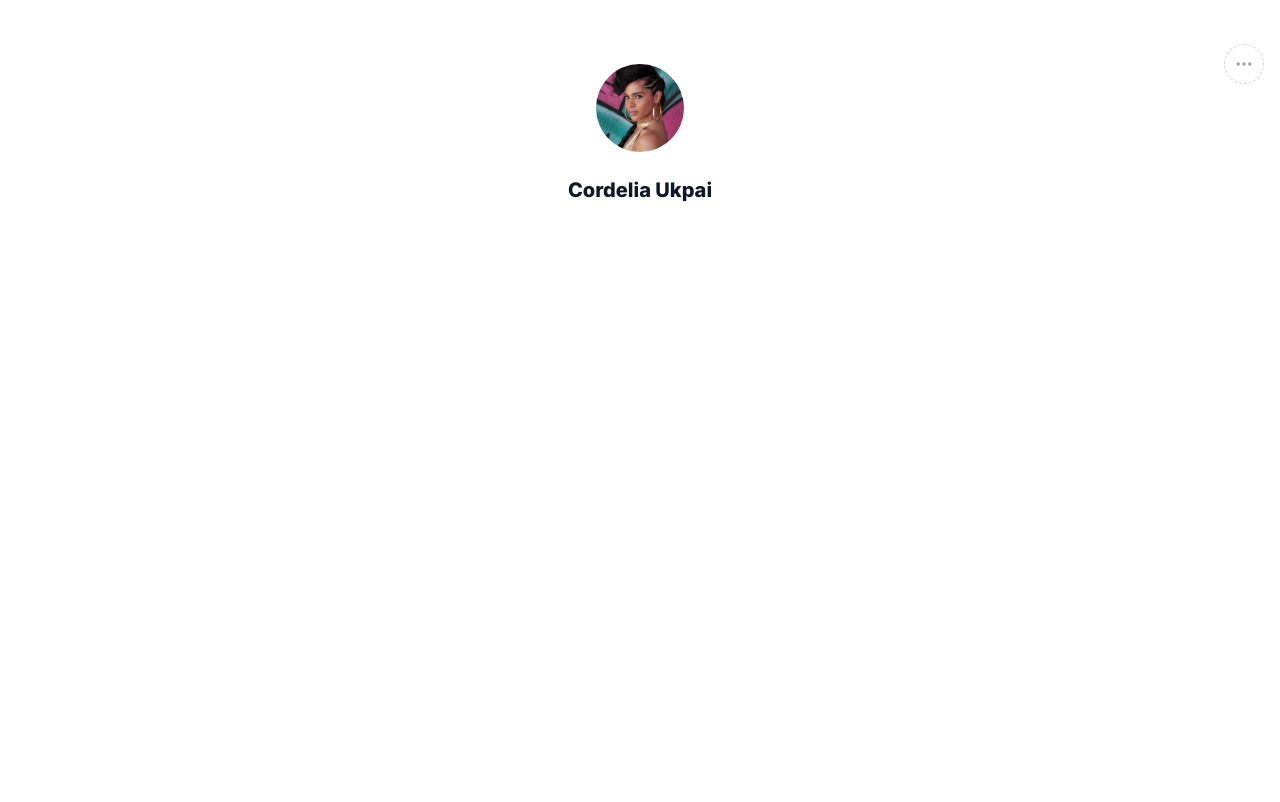
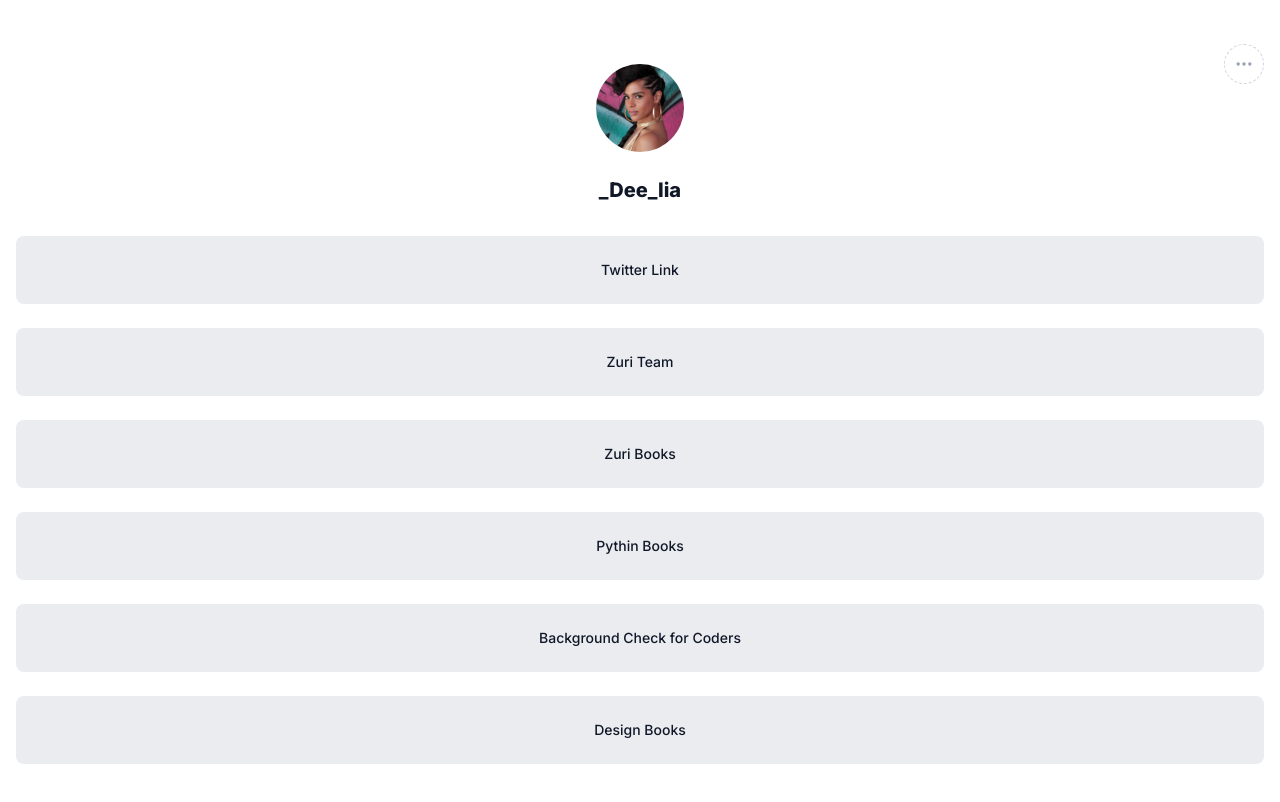
Before and after one commit to Deelyah/HNG-Stage1, a React (Vite) app: page / in a window 1280 px wide. Shown: the top 802 px of the page. Built offline with nearby package versions, Linux system fonts and the light colour scheme.

Commit message:
refactor: add home component and router

```diff
--- a/src/App.jsx
+++ b/src/App.jsx
@@ -1,33 +1,13 @@
-import profileImage from "./assets/profile-img.svg";
-import kebabMenu from "./assets/kebab-menu.svg";
+import { BrowserRouter, Routes, Route } from "react-router-dom";
+import Home from "./components/Home";
 function App() {
-  const links = [
-    { name: "Twitter Link", id: "", href: "" },
-    { name: "Zuri Team", id: "", href: "" },
-    { name: "Zuri Books", id: "", href: "" },
-    { name: "Pythin Books", id: "", href: "" },
-    { name: "Background Check for Coders", id: "", href: "" },
-    { name: "Design Books", id: "", href: "" },
-  ];
   return (
     <div className="App">
-      <div className="flex flex-col py-16">
-        <div className="relative">
-          <div className="w-full flex flex-col items-center">
-            <div className="mb-6 rounded-full">
-              <img src={profileImage} alt="profile image" />
-            </div>
-            <h2 className="font-bold text-[#101828] text-center text-xl">
-              Cordelia Ukpai
-            </h2>
-          </div>
-          <button className="absolute right-0 -top-5 w-10 h-10 border border-dashed border-[#D0D5DD] flex justify-center items-center rounded-full mr-4">
-            <img src={kebabMenu} alt="menu" />
-          </button>
-        </div>
-        <div></div>
-        <div></div>
-      </div>
+      <BrowserRouter>
+        <Routes>
+          <Route path="" element={<Home />} />
+        </Routes>
+      </BrowserRouter>
     </div>
   );
 }
--- /dev/null
+++ b/src/components/Home.jsx
@@ -0,0 +1,64 @@
+import profileImage from "../assets/profile-img.svg";
+import kebabMenu from "../assets/kebab-menu.svg";
+function Home() {
+  const links = [
+    {
+      name: "Twitter Link",
+      id: "btn__zuri",
+      href: "https://training.zuri.team/",
+    },
+    { name: "Zuri Team", id: "books", href: "http://books.zuri.team" },
+    { name: "Zuri Books", id: "book__python", href: "https://books.zuri.team" },
+    { name: "Pythin Books", id: "pitch", href: "https://books.zuri.team" },
+    {
+      name: "Background Check for Coders",
+      id: "",
+      href: "https://background.zuri.team",
+    },
+    {
+      name: "Design Books",
+      id: "book__design",
+      href: "https://books.zuri.team/design-rules",
+    },
+  ];
+  return (
+    <div className="App">
+      <div className="flex flex-col py-16 px-4">
+        <div className="relative mb-8">
+          <div className="w-full flex flex-col items-center">
+            <div className="mb-6 rounded-full">
+              <img src={profileImage} alt="profile image" id="profile_img" />
+            </div>
+            <h2
+              className="font-bold text-[#101828] text-center text-xl"
+              id="twitter"
+            >
+              _Dee_lia
+            </h2>
+            {/* <h2 id="slack" >Deelyah</h2> */}
+          </div>
+          <button className="absolute right-0 -top-5 w-10 h-10 border border-dashed border-[#D0D5DD] flex justify-center items-center rounded-full">
+            <img src={kebabMenu} alt="menu" />
+          </button>
+        </div>
+        <div>
+          {links.map((link, index) => {
+            return (
+              <a
+                className="block cursor-pointer text-center rounded-lg bg-[#EAECF0] text-[#101828] font-medium text-sm py-6 mb-6"
+                href={link.href}
+                id={link.id}
+                key={index}
+              >
+                {link.name}
+              </a>
+            );
+          })}
+        </div>
+        <div></div>
+      </div>
+    </div>
+  );
+}
+
+export default Home;
```
